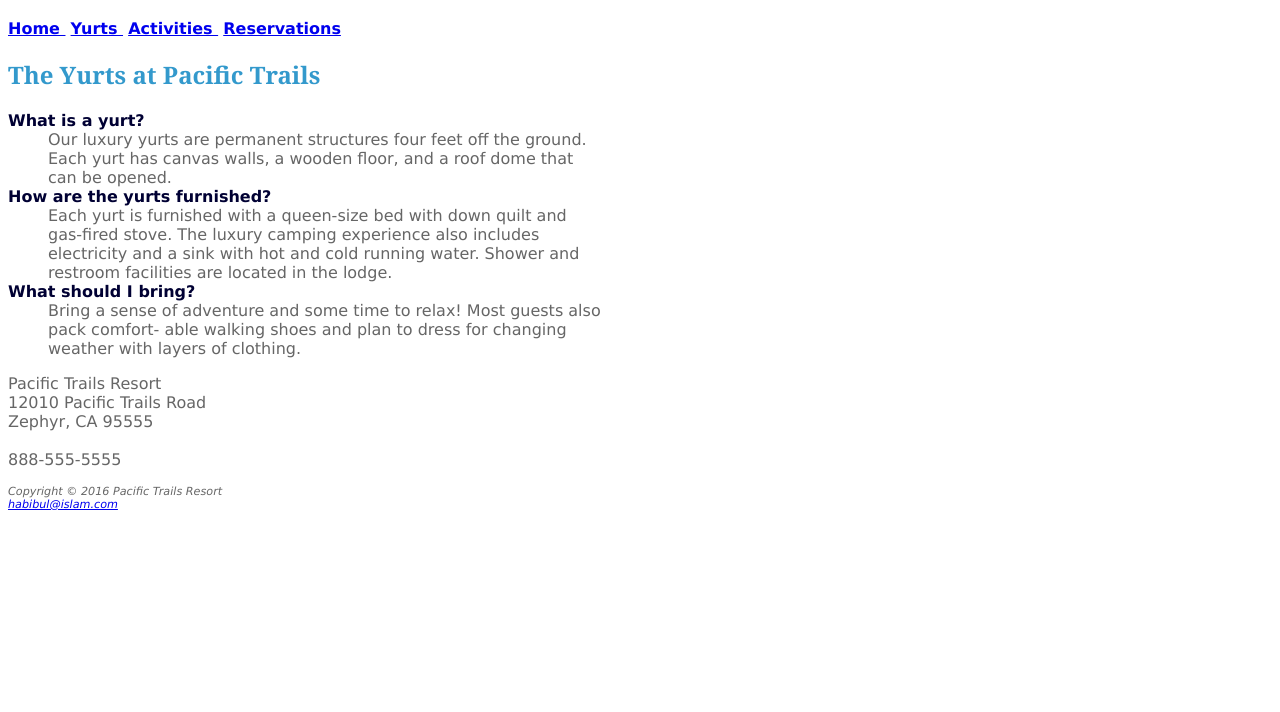
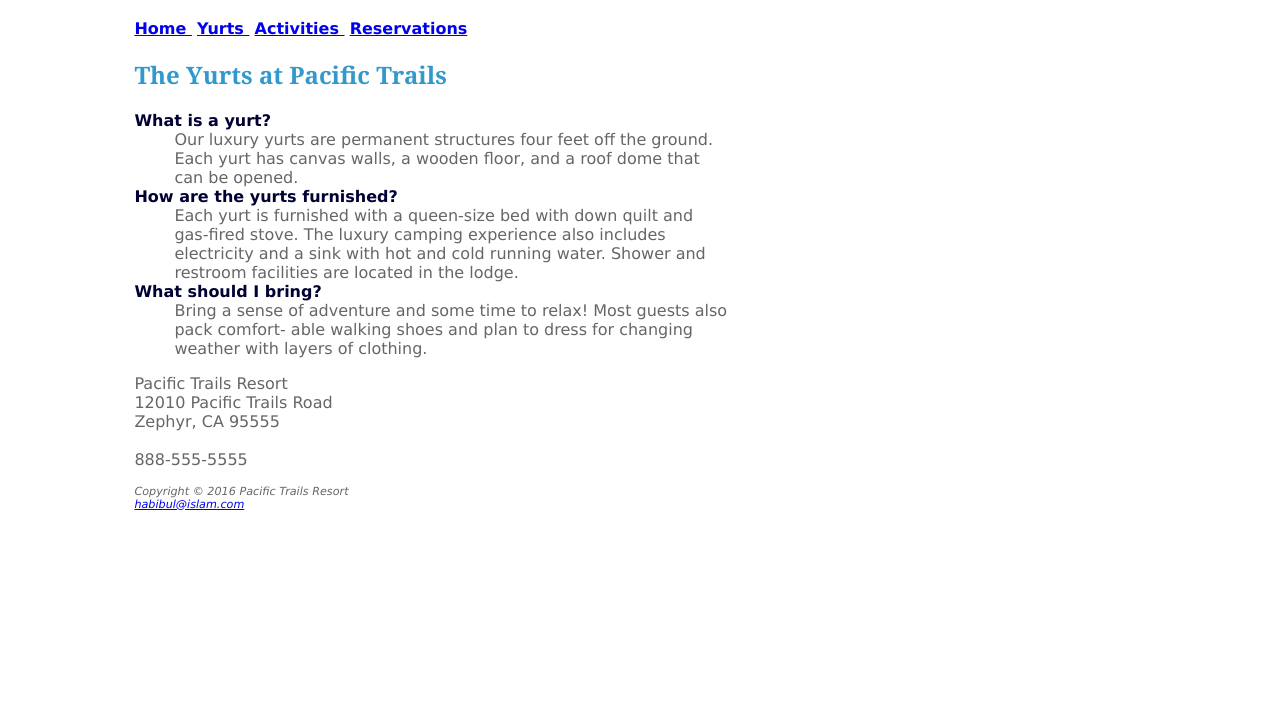
Before and after one commit to HabibulIslam/PacificTrailsResortHw3, a plain HTML site: page yurts.html in a window 1280 px wide. Shown: the part 88-800 px from the top of the page. Drawn offline with Linux system fonts and the light colour scheme.

Commit message:
Update yurts.html

```diff
--- a/yurts.html
+++ b/yurts.html
@@ -6,6 +6,7 @@
     <link rel = "stylesheet" type = "text/css" href = "pacific.css" />
   </header>
 
+  <div id="wrapper">
   <body>
     <h1>Pacific Trails Resort</h1>
     <div class="navbar">
@@ -46,5 +47,6 @@
       </p>
     </footer>
   </body>
+  </div>
 
 </html>
```
